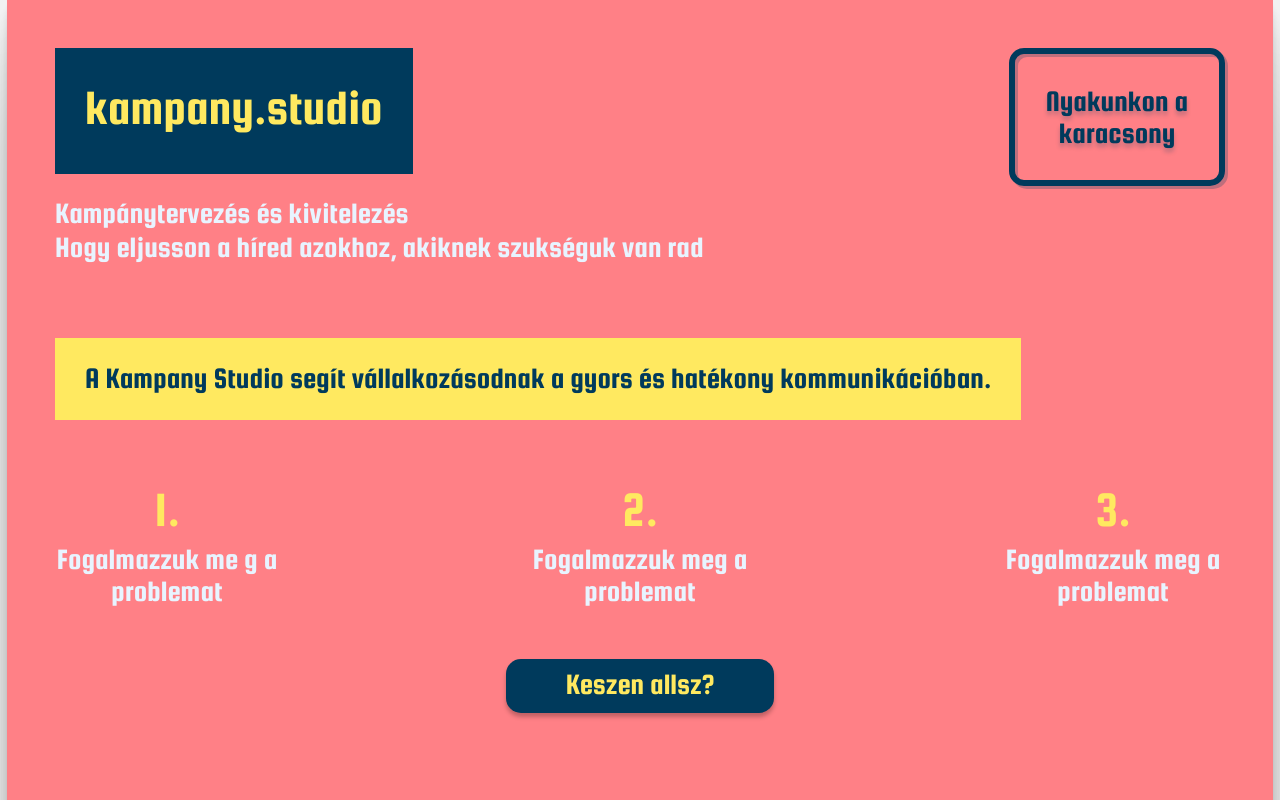
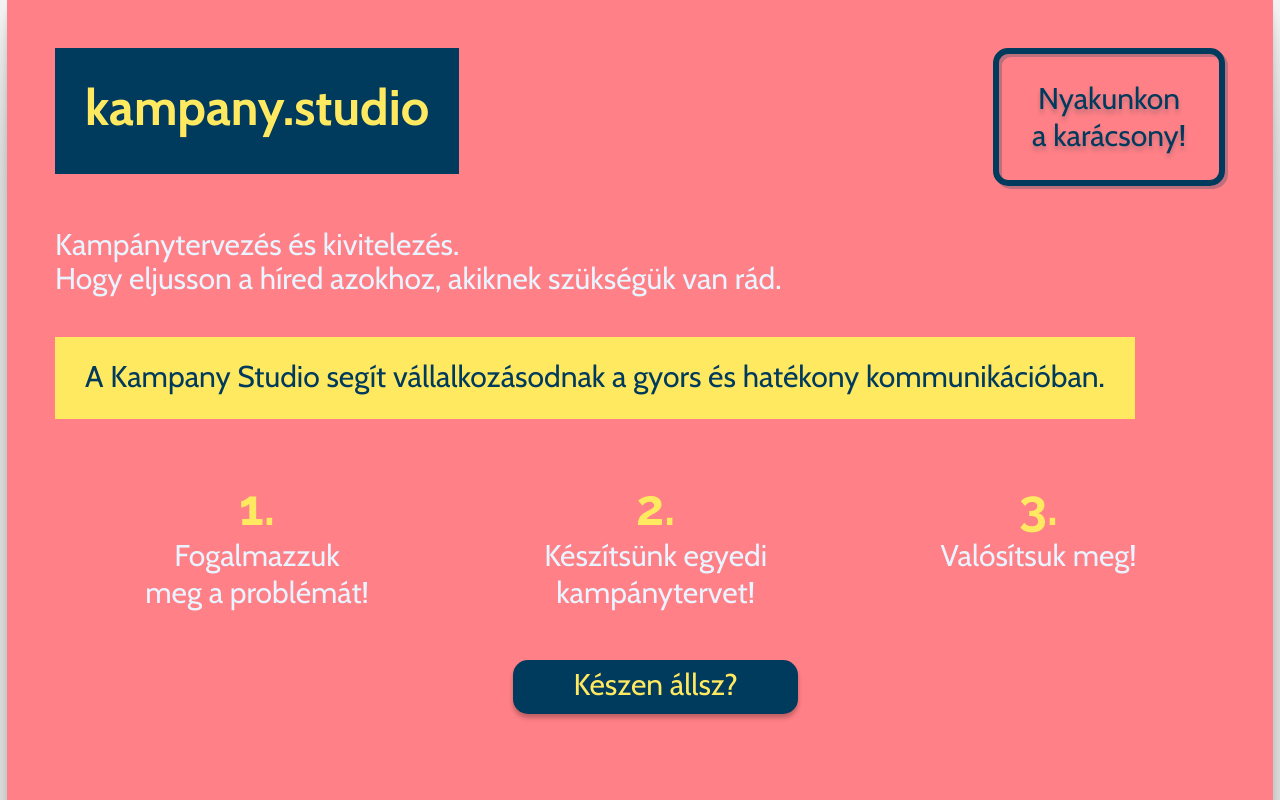
Before and after one commit to adelkov/kampany.studio, a React (Create React App) app: page / in a window 1280 px wide. Built offline with nearby package versions, Linux system fonts and the light colour scheme.

Commit message:
center elements

```diff
--- a/src/App.css
+++ b/src/App.css
@@ -1,9 +1,9 @@
-@import url('https://fonts.googleapis.com/css2?family=Anton&family=Squada+One&display=swap');
+@import url('https://fonts.googleapis.com/css2?family=Cabin:wght@400;700&family=Raleway:wght@700&display=swap');
+
 
 body {
     padding: 0;
     margin: 0;
-    font-family: 'Squada One', cursive;
-
-
+    font-family: 'Cabin', sans-serif;
+    font-weight: 400;
 }
--- a/src/App.js
+++ b/src/App.js
@@ -19,24 +19,28 @@
           <MainBanner>kampany.studio</MainBanner>
         </div>
         <div style={{ gridArea: '1 / 3 / 1 / 4', justifySelf: 'end' }}>
-          <OutlinedBanner id={'christmas-banner'}>Nyakunkon a karacsony</OutlinedBanner>
+          <OutlinedBanner id={'christmas-banner'}>Nyakunkon a karácsony!</OutlinedBanner>
         </div>
-        <div style={{ gridArea: '2 / 1 / 3 / 4', justifySelf: 'start' }}>
-          <BodyLight>Kampánytervezés és kivitelezés</BodyLight>
-          <BodyLight>Hogy eljusson a híred azokhoz, akiknek szukséguk van rad</BodyLight>
+        <div style={{ gridArea: '2 / 1 / 3 / 4', justifySelf: 'start', alignSelf: 'center' }}>
+          <BodyLight>Kampánytervezés és kivitelezés.
+          </BodyLight>
+          <BodyLight> Hogy eljusson a híred azokhoz, akiknek szükségük van rád.</BodyLight>
         </div>
         <div style={{ gridArea: '3 / 1 / 4 / 4', justifySelf: 'start' }}>
           <SecondaryBanner id={'subtitle'}>A Kampany Studio segít vállalkozásodnak a gyors és hatékony kommunikációban.
           </SecondaryBanner>
         </div>
-        <div style={{ gridArea: '4 / 1 / 5 / 4', display: 'flex', justifyContent: 'space-between'}}>
-          <Step index={1} text={"Fogalmazzuk me g a problemat"} />
-          <Step index={2} text={"Fogalmazzuk meg a problemat"} />
-          <Step index={3} text={"Fogalmazzuk meg a problemat"} />
+        <div style={{ gridArea: '4 / 1 / 5 / 2', justifySelf: 'center'}}>
+          <Step index={1} text={"Fogalmazzuk meg a problémát!"} />
         </div>
-
+        <div style={{ gridArea: '4 / 2 / 5 / 3', justifySelf: 'center'}}>
+          <Step index={2} text={"Készítsünk egyedi kampánytervet!"} />
+        </div>
+        <div style={{ gridArea: '4 / 3 / 5 / 4', justifySelf: 'center'}}>
+          <Step index={3} text={"Valósítsuk meg!"} />
+        </div>
         <div style={{ gridArea: '5 / 2 / 6 / 3', justifySelf: 'center', alignSelf: 'center'}}>
-          <CAT>Keszen allsz?</CAT>
+          <CAT>Készen állsz?</CAT>
         </div>
       </AppContainer>
     </Back>
--- a/src/components/CAT.jsx
+++ b/src/components/CAT.jsx
@@ -25,5 +25,4 @@
   height: 54px;
   padding: 0 60px;
   white-space: nowrap;
-
 `
--- a/src/components/MainBanner.jsx
+++ b/src/components/MainBanner.jsx
@@ -23,5 +23,5 @@
   line-height: 120px;
   padding: 0 30px;
   white-space: nowrap;
-
+  font-weight: 700;
 `
--- a/src/components/OutlinedBanner.jsx
+++ b/src/components/OutlinedBanner.jsx
@@ -15,7 +15,7 @@
 
 const StyledOutlinedBanner = styled.div`
   word-wrap: break-word;
-  width: 9rem;
+  width: 10rem;
   text-align: center;
   color: ${props => props.theme.main};
   font-size: 30px;
--- a/src/components/Step.jsx
+++ b/src/components/Step.jsx
@@ -18,18 +18,26 @@
 const Index = styled.div`
   color: ${props => props.theme.third};
   font-size: 50px;
+  font-family: 'Raleway', sans-serif;
+  font-weight: 700;
+  justify-self: flex-start;
 `
 
 const Text = styled.div`
   color: ${props => props.theme.white};
   font-size: 30px;
   text-align: center;
+  justify-self: start;
+  flex: 1;
+  display: flex;
+  align-items: center;
+  justify-content: center;
 `
 
 const StyledStep = styled.div`
   display: flex;
   align-items: center;
-  justify-content: space-around;
+  justify-content: space-between;
   flex-direction: column;
   width: 14rem;
 `
```
